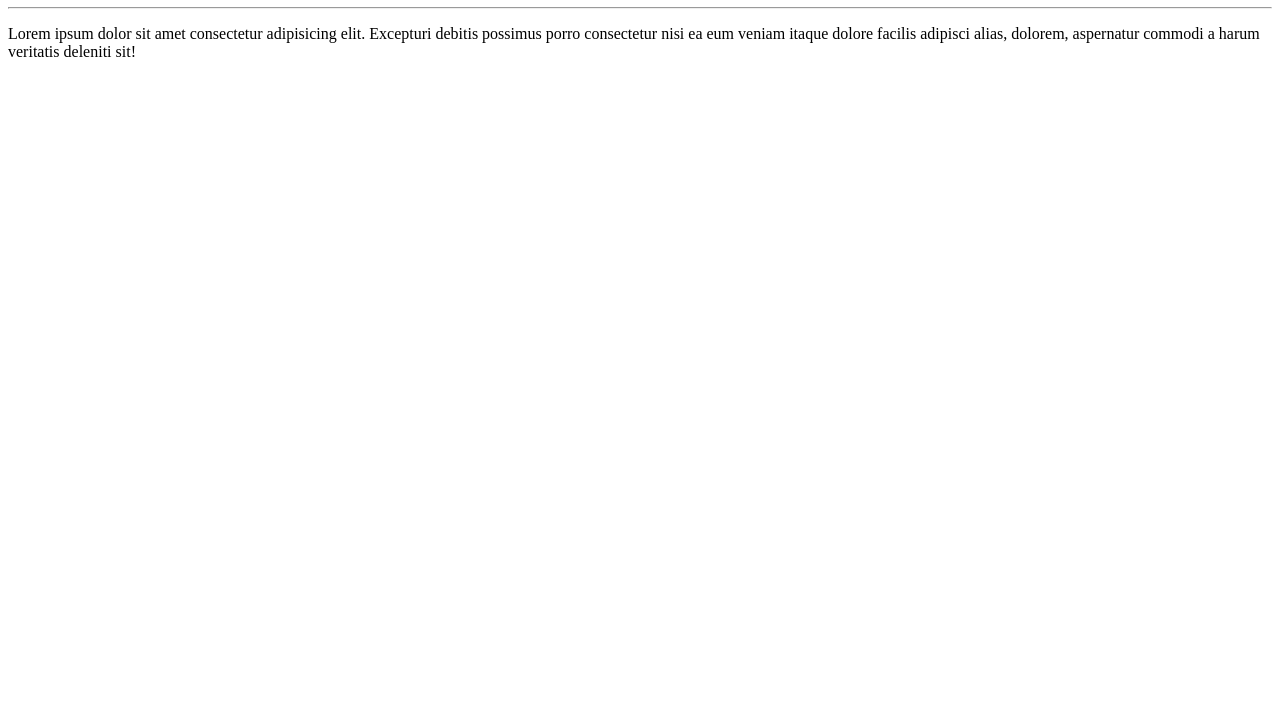
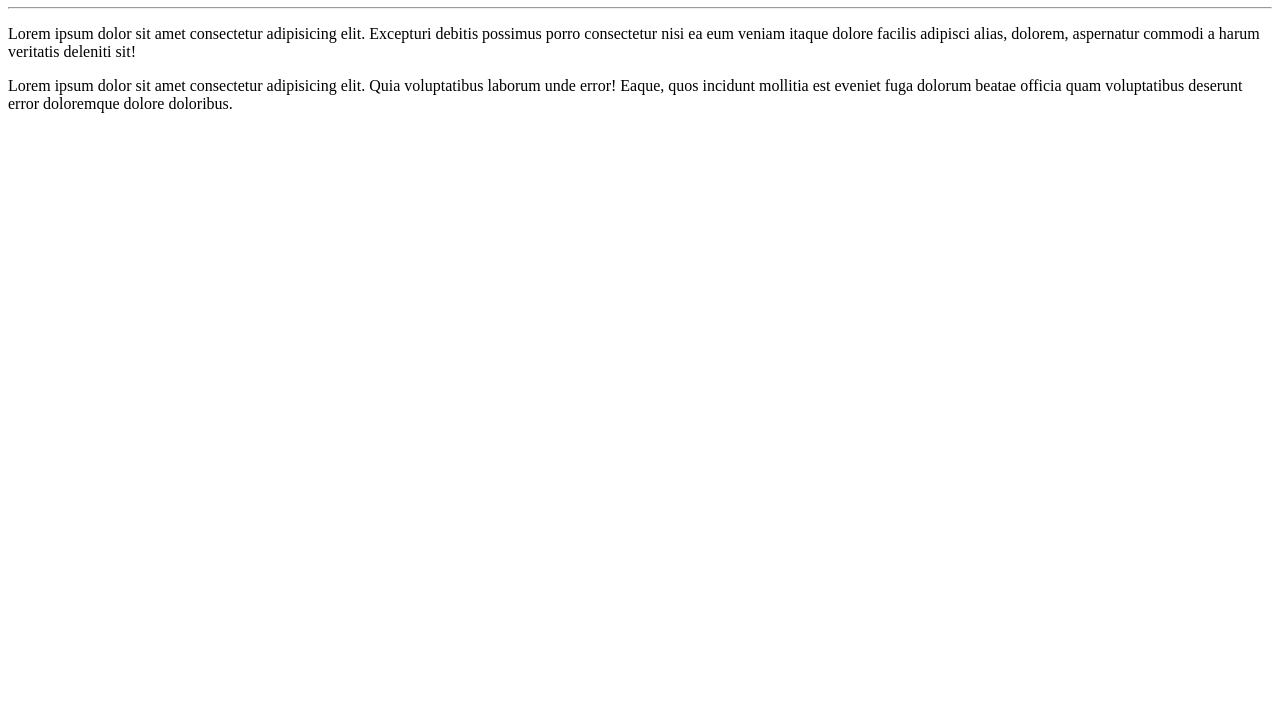
Before and after one commit to ThiagoBertachini/OLA-MUNDO, a plain HTML site: page SITE EXEMPLO/INDEX.HTML in a window 1280 px wide. Shown: the part 73-800 px from the top of the page. Drawn offline with Linux system fonts and the light colour scheme.

Commit message:
Paragrafo adicionado

```diff
--- a/SITE EXEMPLO/INDEX.HTML
+++ b/SITE EXEMPLO/INDEX.HTML
@@ -9,5 +9,7 @@
     <hr>
     <p>Lorem ipsum dolor sit amet consectetur adipisicing elit.
         Excepturi debitis possimus porro consectetur nisi ea eum veniam itaque dolore facilis adipisci alias, dolorem, aspernatur commodi a harum veritatis deleniti sit!</p>
+    <p>Lorem ipsum dolor sit amet consectetur adipisicing elit.
+        Quia voluptatibus laborum unde error! Eaque, quos incidunt mollitia est eveniet fuga dolorum beatae officia quam voluptatibus deserunt error doloremque dolore doloribus.</p>
 </body>
 </html>
```
